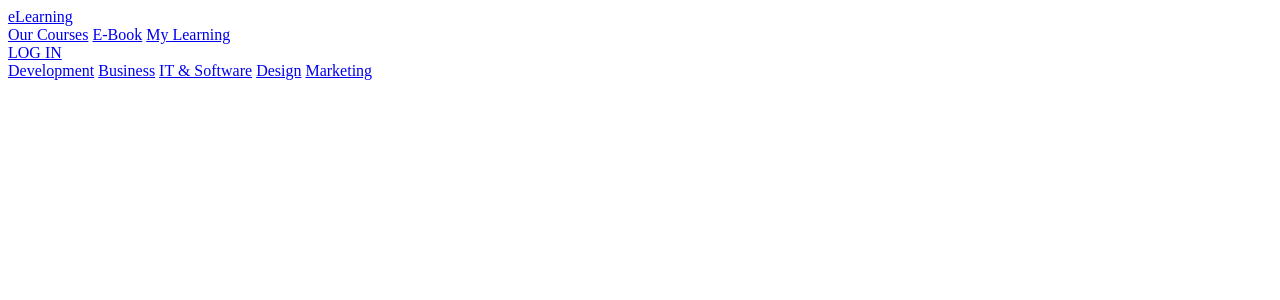
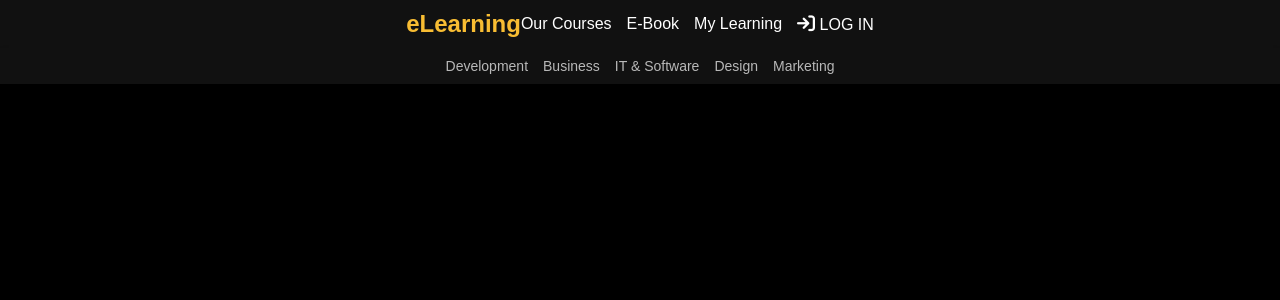
Before and after one commit to biptech/elearning, a PHP site: page /includes/header.php in a window 1280 px wide. Shown: the top 300 px of the page. Run offline with PHP 8.4, Linux system fonts and the light colour scheme.

Commit message:
addcsslink

```diff
--- a/includes/header.php
+++ b/includes/header.php
@@ -8,6 +8,13 @@
     <meta charset="UTF-8">
     <meta name="viewport" content="width=device-width, initial-scale=1.0">
     <title>Navbar</title>
+    <link rel="stylesheet" href="../css/header.css">
+    <link rel="stylesheet" href="https://cdnjs.cloudflare.com/ajax/libs/font-awesome/6.4.2/css/all.min.css">
+    <script src="https://code.jquery.com/jquery-3.6.0.min.js"></script>
+    <link
+      rel="stylesheet"
+      href="https://cdnjs.cloudflare.com/ajax/libs/font-awesome/6.4.2/css/all.min.css"
+    />
 </head>
 <body>
 <nav class="navbar">
```
